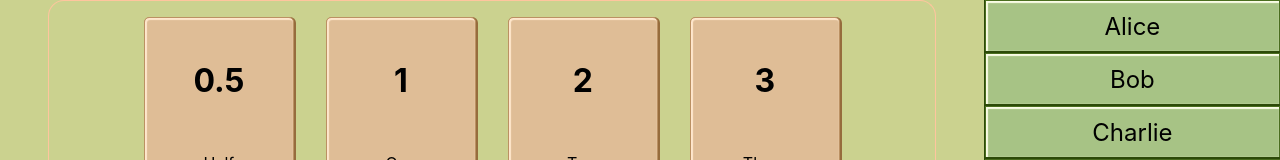
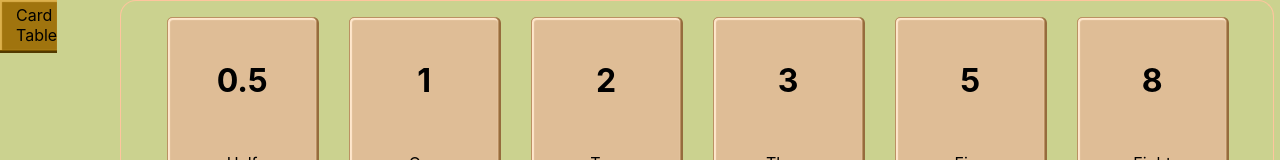
Before and after one commit to Digitanalogik/react-card-table, a React (Create React App) app: page / in a window 1280 px wide. Shown: the top 160 px of the page. Built offline with nearby package versions, Linux system fonts and the light colour scheme.

Commit message:
Show header

```diff
--- a/src/App.tsx
+++ b/src/App.tsx
@@ -1,7 +1,7 @@
 import { ReactElement } from 'react';
 import Table from './Components/Table/Table';
 import PlayerList from './Components/PlayerList/PlayerList';
-import Player from './Interfaces/Player';
+import Header from './Components/Header/Header';
 import './App.css';
 
 const App = (): ReactElement => {
@@ -35,8 +35,11 @@ const App = (): ReactElement => {
 
   return (
     <div className='card-table-app'>
-      <Table cards={CARDS}/>
-      <PlayerList players={PLAYERS}/>
+      <Header title='Card Table' />
+      <div className='content'>
+        <Table cards={CARDS}/>
+        <PlayerList players={PLAYERS}/>
+      </div>
     </div>
   );
 }
```
